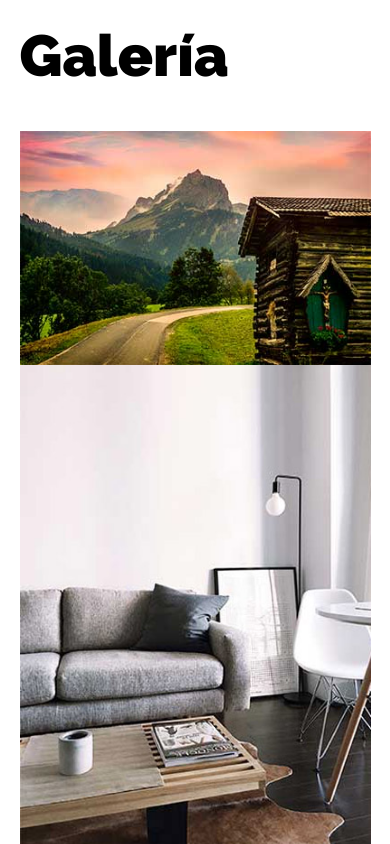
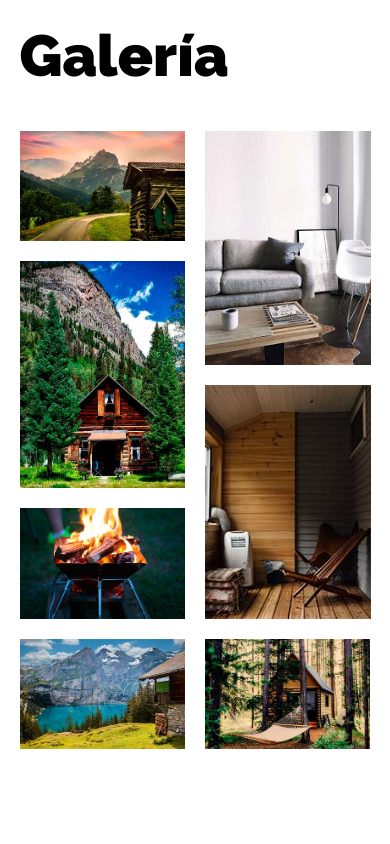
Before and after one commit to psyQore/Web-Arquitectura, a plain HTML site: page index.html in a window 390 px wide. Shown: the part 5740-6584 px from the top of the page. After the commit the page ends 6489 px from the top, so only its background shows below. Drawn offline with Linux system fonts and the light colour scheme.

Commit message:
Se crea la galeria mobil first

```diff
--- a/css/styles.css
+++ b/css/styles.css
@@ -265,3 +265,24 @@ img {
     padding: 2rem 2rem 2rem 0;
   }
 }
+/* Galeria */
+.gallery {
+  display: grid;
+  grid-template-columns: repeat(2, 1fr);
+  gap: 2rem;
+}
+.gallery img {
+  object-fit: cover;
+  height: 100%;
+}
+.gallery .imagen:nth-child(2) {
+  grid-column: 2 / 3;
+  grid-row: 1 / 3;
+}
+.gallery .imagen:nth-child(3) {
+  grid-column: 2 / 3;
+  grid-row: 3 / 5;
+}
+.gallery .imagen:nth-child(6) {
+  grid-row: 2 / 4;
+}
```
